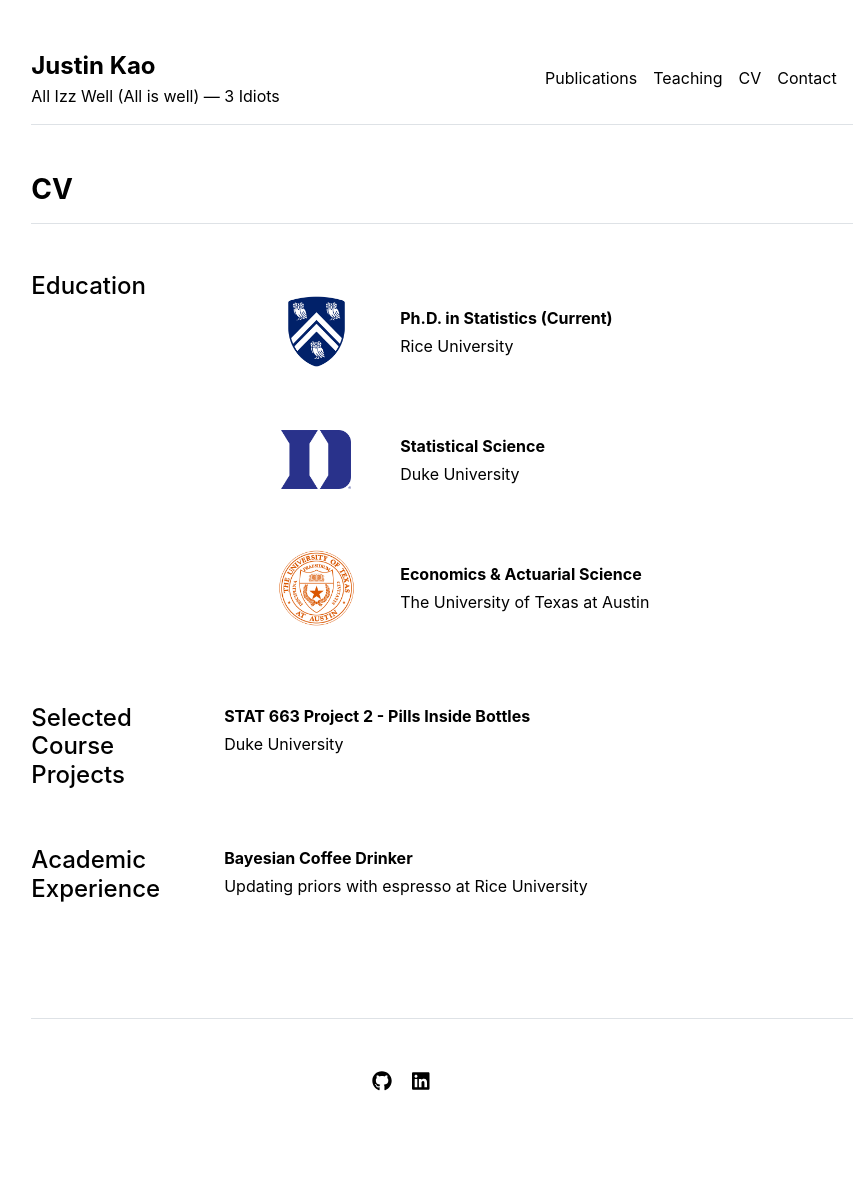
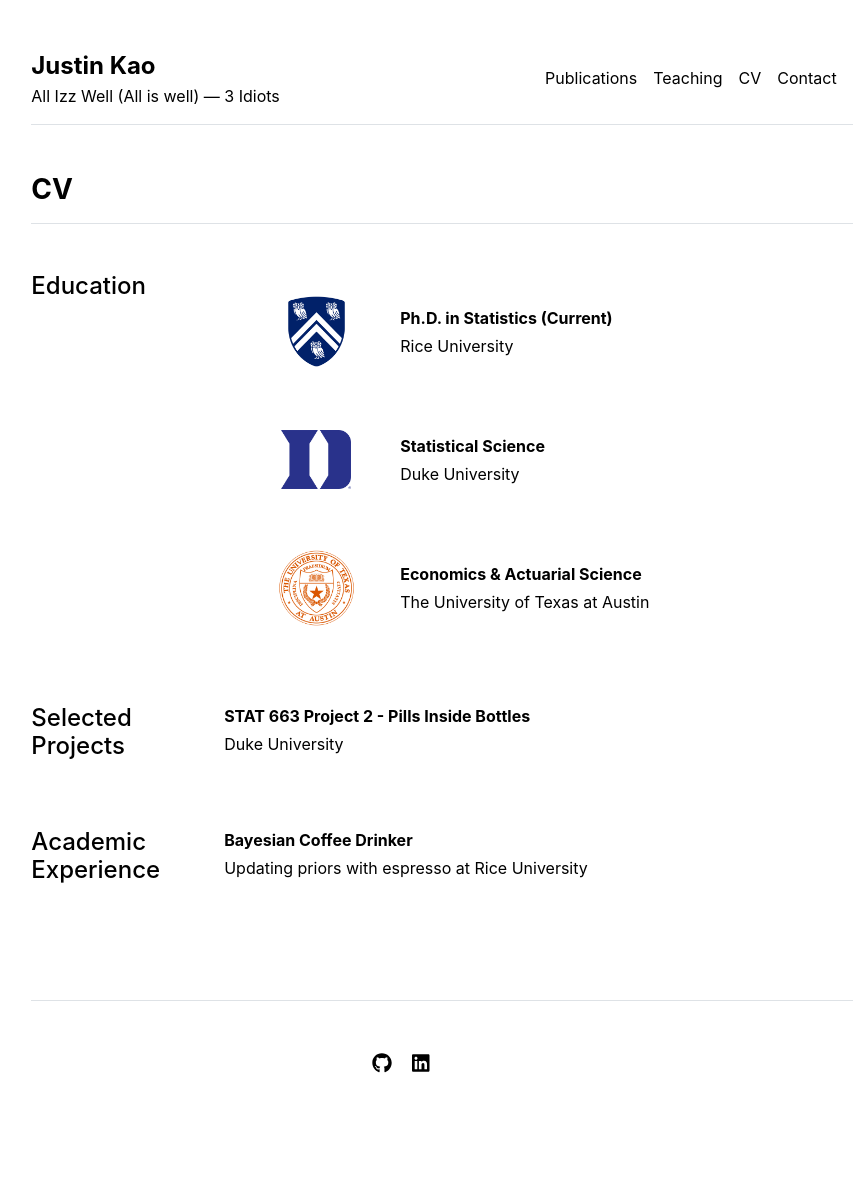
Before and after one commit to jkstatai/jkkstatai.github.io, a Jekyll site: the page built from cv.md, in a window 1280 px wide. Shown: the whole page, without its empty margins (198-1066 px from the left). Built offline with Jekyll 4.4.1, drawn with Linux system fonts in a browser that asks for light colours.

Commit message:
Rename heading from 'Selected Course Projects' to 'Selected Projects'

```diff
--- a/_layouts/cv.html
+++ b/_layouts/cv.html
@@ -35,7 +35,7 @@ layout: default
 
     <div class="row mb-5">
       <div class="col-md-2">
-        <h4>Selected Course Projects</h4>
+        <h4>Selected Projects</h4>
       </div>
       <div class="col-md-10" style="padding-left: 4rem;">
         {% for section in site.data.cv.selected-projects %}
```
